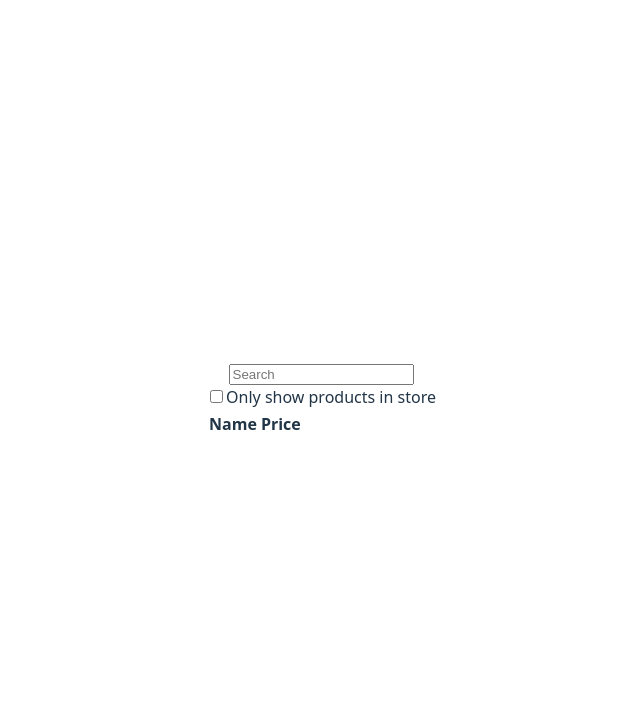
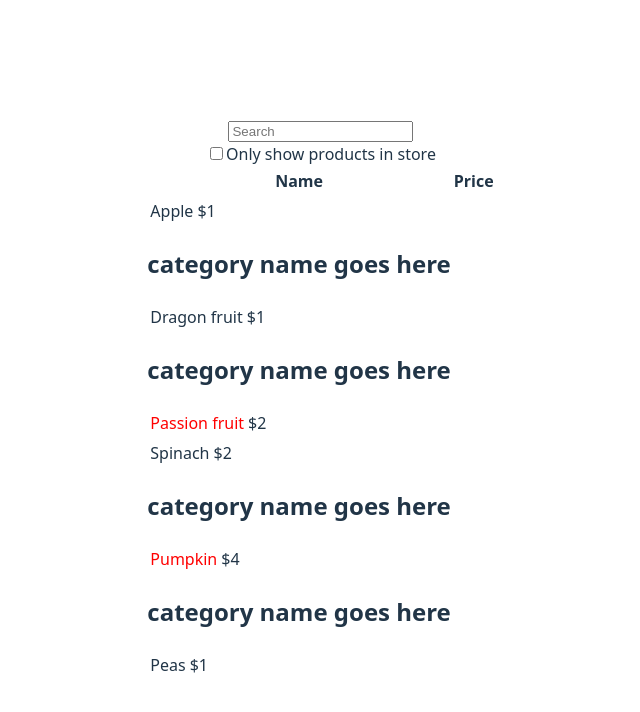
Before and after one commit to abdel1413/ProductTable, a React (Vite) app: page / in a window 1280 px wide. Shown: the top 712 px of the page, without its empty margins (319-959 px from the left). Built offline with nearby package versions, Linux system fonts and the light colour scheme.

Commit message:
added row for products

```diff
--- a/src/components/ProductRows.jsx
+++ b/src/components/ProductRows.jsx
@@ -1,6 +1,11 @@
-export const ProductRows =()=>{
-
+export const ProductRows =({products})=>{
+     const name = products.stocked
+     ?products.name
+     :<span style={{color:'red'}}>{products.name}</span>
     return(<div>
-        products name and price
+           <tr>
+            <td>{name}</td>
+            <td>{products.price}</td>
+           </tr>
     </div>)
 }
--- a/src/components/ProductTable.jsx
+++ b/src/components/ProductTable.jsx
@@ -32,7 +32,7 @@ console.log('rows',rows)
             </thead>
             <tbody>
 
-
+             {rows}
 
             </tbody>
         </table>
```
